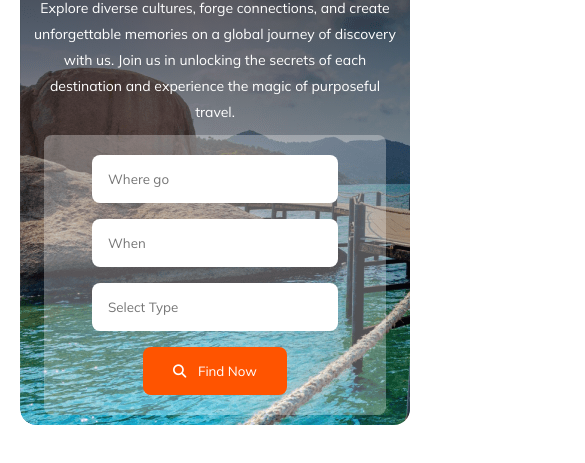
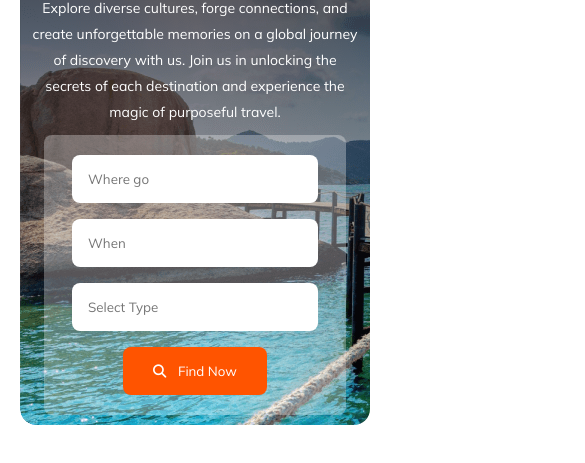
Before and after one commit to auishi22/TravelHolic, a plain HTML site: page index.html in a window 390 px wide. Shown: the part 209-672 px from the top of the page, 585 px wide, since content can reach past the window. Drawn offline with Linux system fonts and the light colour scheme.

Commit message:
responsive problem fixed

```diff
--- a/index.html
+++ b/index.html
@@ -40,9 +40,15 @@
                 Explore diverse cultures, forge connections, and create unforgettable memories on a global journey of discovery with us. Join us in unlocking the secrets of each destination and experience the magic of purposeful travel.
             </p>
             <div class="banner-menu">
-                <input type="text" placeholder="Where go">
-                <input type="text"placeholder="When">
-                <input type="text" placeholder="Select Type">
+                <label for="">
+                    <input type="text" placeholder="Where go">
+                </label>
+                <label for="">
+                    <input type="text"placeholder="When">
+                </label>
+                <label for="">
+                    <input type="text" placeholder="Select Type">
+                </label>
                 <button class="btn-primary"><i class="fa-solid fa-magnifying-glass"></i> Find Now</button>
             </div>
         </div>
--- a/styles/index.css
+++ b/styles/index.css
@@ -117,8 +117,12 @@ nav li {
     *{
         margin: auto;
     }
-    body{
+    html,body{
         width: 100%;
+        height: 100%;
+        margin: 0px;
+        padding: 0px;
+        overflow-x: hidden;
     }
     .burger{
         display: block;
@@ -130,7 +134,6 @@ nav li {
         margin: 20px;
     }
     .banner{
-       width: 100%;
        height: 500px;
        margin: 20px;
     }
```
